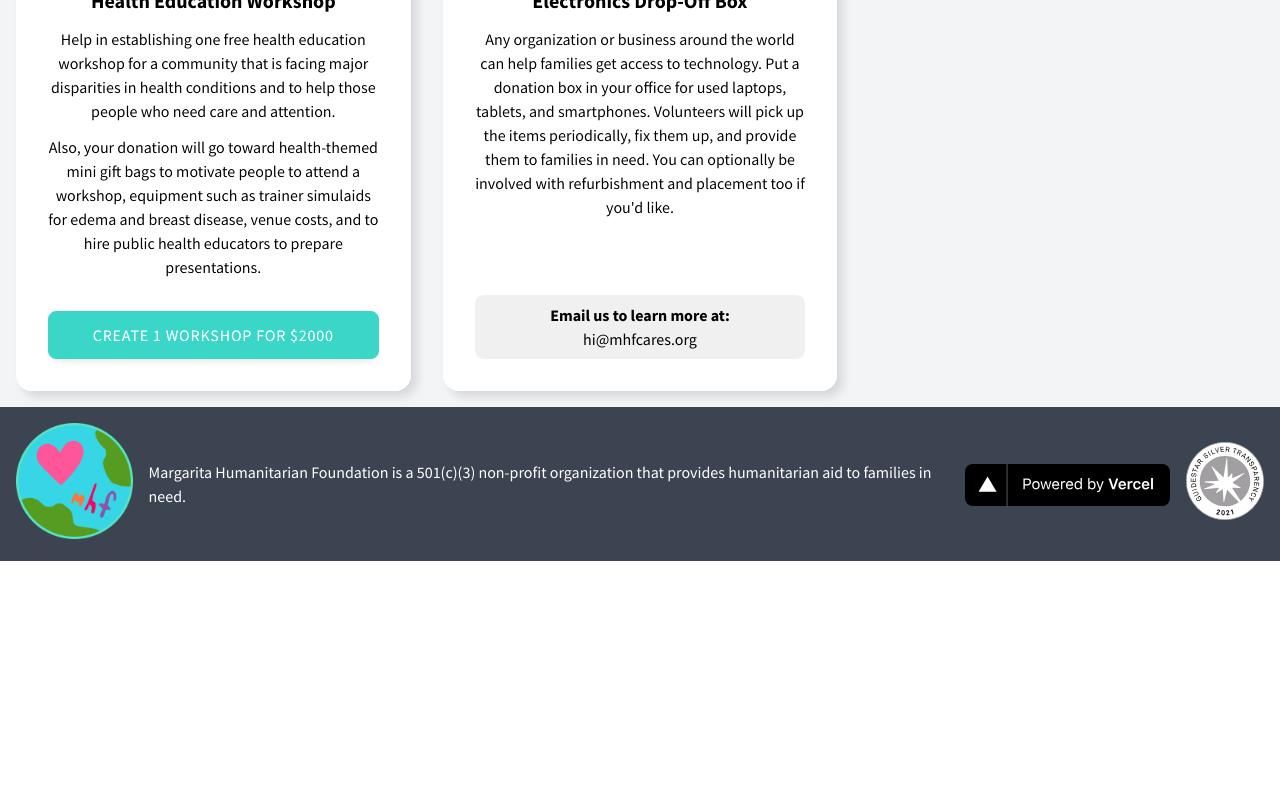
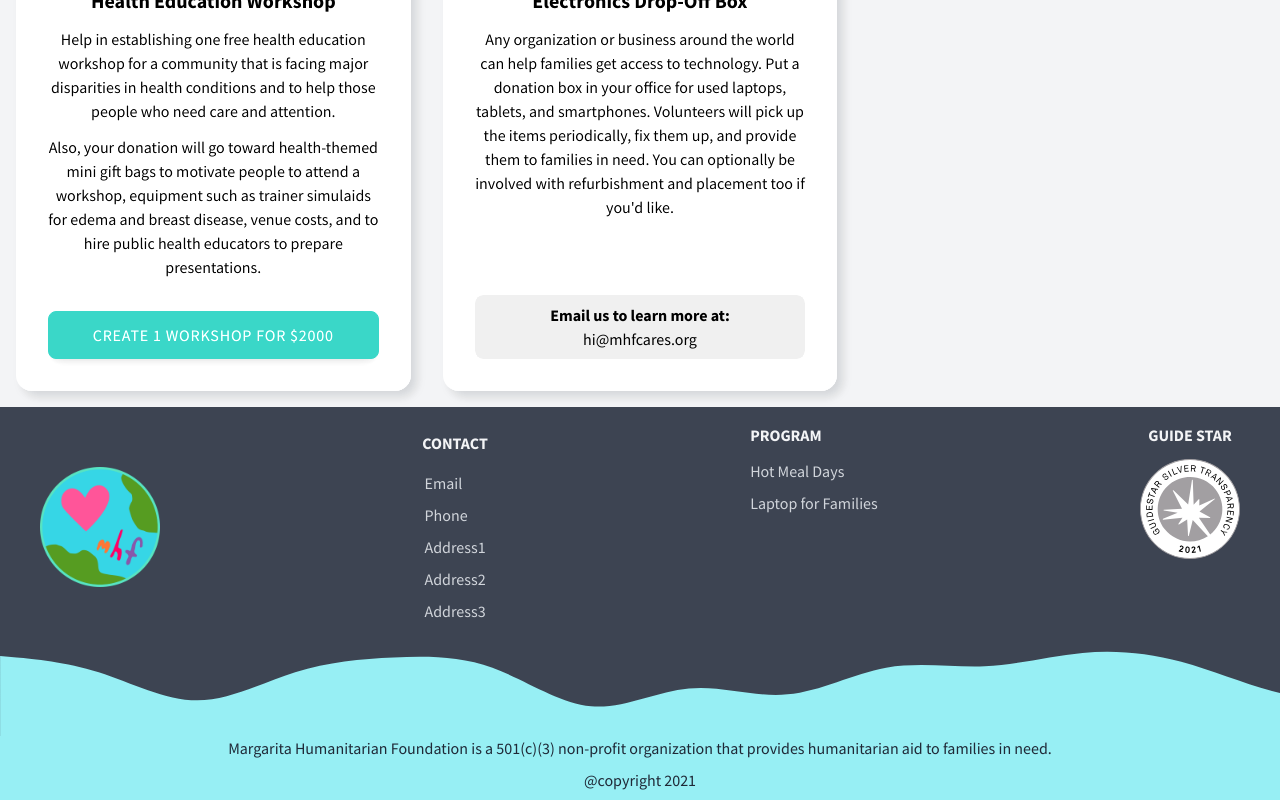
Before and after one commit to margaritahumanitarian/helpafamily, a Next.js app: page / in a window 1280 px wide. Shown: the part 3166-3966 px from the top of the page. Before the commit the page ends 3727 px from the top, so only its background shows below. Built offline with nearby package versions, Linux system fonts and the light colour scheme.

Commit message:
footer new design

```diff
--- a/components/Footer.js
+++ b/components/Footer.js
@@ -1,55 +1,172 @@
 import Image from 'next/image';
 import React from 'react';
 import { useContextTheme } from 'components/ThemeContext';
-
 export default function Footer() {
   const { theme, cardsBackgroundColor } = useContextTheme();
 
   return (
     <footer
-      className={`p-4 grid md:flex ${
+      className={`flex flex-col ${
         theme === 'dark' ? cardsBackgroundColor : 'bg-neutral'
       } text-neutral-content`}
+      style={{ background: '#3D4452' }}
     >
-      <div className="flex flex-col md:flex-row md:flex-auto items-center md:mr-4 mb-4 md:mb-0">
-        <div className="mb-2 md:mb-0">
+      <div className="flex flex-col py-4  justify-between max-w-screen-xl sm:flex-row px-10">
+        <div className="hidden sm:flex">
           <Image
             alt="mhf logo"
+            className="object-contain"
             height="120"
             src="/images/MHF-Color-300x300.png"
             width="120"
           />
         </div>
-        <div className="pl-4">
-          {
-            'Margarita Humanitarian Foundation is a 501(c)(3) non-profit organization that provides humanitarian aid to families in need.'
-          }
+        <div className="flex flex-col mt-2 items-center">
+          <p className="uppercase font-bold text-gray-100 md:mb-2">
+            {'Contact'}
+          </p>
+          <ul className="list-reset mb-2 text-center sm:text-left">
+            <li className="mt-2 md:block md:mr-0">
+              <a
+                className="no-underline text-gray-300 hover:text-teal"
+                href="#"
+              >
+                {'Email'}
+              </a>
+            </li>
+            <li className="mt-2 md:block md:mr-0">
+              <a
+                className="no-underline text-gray-300 hover:text-teal"
+                href="#"
+              >
+                {'Phone'}
+              </a>
+            </li>
+            <li className="mt-2 md:block md:mr-0">
+              <a
+                className="no-underline text-gray-300 hover:text-teal"
+                href="#"
+              >
+                {'Address1'}
+              </a>
+            </li>
+            <li className="mt-2 md:block md:mr-0">
+              <a
+                className="no-underline text-gray-300 hover:text-teal"
+                href="#"
+              >
+                {'Address2'}
+              </a>
+            </li>
+            <li className="mt-2 md:block md:mr-0">
+              <a
+                className="no-underline text-gray-300 hover:text-teal"
+                href="#"
+              >
+                {'Address3'}
+              </a>
+            </li>
+          </ul>
         </div>
+
+        <div className="flex flex-col mt-4 items-center sm:mt-0 sm:items-baseline">
+          <p className="uppercase font-bold text-gray-100 md:mb-1">
+            {'Program'}
+          </p>
+          <ul className="list-reset mb-2 text-center sm:text-left">
+            <li className="mt-2 md:block md:mr-0">
+              <a
+                className="no-underline text-gray-300 hover:text-teal"
+                href="#"
+              >
+                {'Hot Meal Days'}
+              </a>
+            </li>
+
+            <li className="mt-2 md:block md:mr-0">
+              <a
+                className="no-underline text-gray-300 hover:text-teal"
+                href="#"
+              >
+                {'Laptop for Families'}
+              </a>
+            </li>
+          </ul>
         </div>
-      <div className="flex md:flex-initial items-center justify-center md:ml-auto">
+        <div className="hidden item-center sm:flex flex-col ">
+          <p className="uppercase text-center font-bold text-gray-100 md:mb-1">
+            {'Guide Star'}
+          </p>
           <a
-          className="mr-4 mt-2"
-          href="https://vercel.com?utm_source=margaritahumanitarian&utm_campaign=oss"
-        >
-          <Image
-            alt="Powered by Vercel"
-            height="44"
-            src="/images/powered-by-vercel.svg"
-            width="212"
-          />
-        </a>
-        <a
+            className="mt-2"
             href="https://www.guidestar.org/profile/84-4323038"
             rel="noreferrer"
             target="_blank"
           >
             <Image
               alt="GuideStar Seal of Transparency"
-            height="80"
+              height="100"
               src="/images/GuideStarSeal.svg"
-            width="80"
+              width="100"
             />
           </a>
+        </div>
+      </div>
+      <div className="">
+        <div className="hidden sm:flex">
+          <svg
+            id="wave"
+            viewBox="0 0 1440 100"
+            xmlns="http://www.w3.org/2000/svg"
+          >
+            <path
+              d="M0,10L18.5,11.7C36.9,13,74,17,111,28.3C147.7,40,185,60,222,60C258.5,60,295,40,332,28.3C369.2,17,406,13,443,11.7C480,10,517,10,554,23.3C590.8,37,628,63,665,66.7C701.5,70,738,50,775,46.7C812.3,43,849,57,886,53.3C923.1,50,960,30,997,23.3C1033.8,17,1071,23,1108,21.7C1144.6,20,1182,10,1218,6.7C1255.4,3,1292,7,1329,16.7C1366.2,27,1403,43,1440,51.7C1476.9,60,1514,60,1551,65C1587.7,70,1625,80,1662,80C1698.5,80,1735,70,1772,55C1809.2,40,1846,20,1883,13.3C1920,7,1957,13,1994,18.3C2030.8,23,2068,27,2105,30C2141.5,33,2178,37,2215,38.3C2252.3,40,2289,40,2326,40C2363.1,40,2400,40,2437,45C2473.8,50,2511,60,2548,65C2584.6,70,2622,70,2640,70L2658.5,70L2658.5,100L2640,100C2621.5,100,2585,100,2548,100C2510.8,100,2474,100,2437,100C2400,100,2363,100,2326,100C2289.2,100,2252,100,2215,100C2178.5,100,2142,100,2105,100C2067.7,100,2031,100,1994,100C1956.9,100,1920,100,1883,100C1846.2,100,1809,100,1772,100C1735.4,100,1698,100,1662,100C1624.6,100,1588,100,1551,100C1513.8,100,1477,100,1440,100C1403.1,100,1366,100,1329,100C1292.3,100,1255,100,1218,100C1181.5,100,1145,100,1108,100C1070.8,100,1034,100,997,100C960,100,923,100,886,100C849.2,100,812,100,775,100C738.5,100,702,100,665,100C627.7,100,591,100,554,100C516.9,100,480,100,443,100C406.2,100,369,100,332,100C295.4,100,258,100,222,100C184.6,100,148,100,111,100C73.8,100,37,100,18,100L0,100Z"
+              fill="#97EFF4"
+            />
+          </svg>
+        </div>
+        <div className="sm:hidden">
+          <svg
+            height="110"
+            preserveAspectRatio="none"
+            viewBox="0 -20 700 110"
+            width="100%"
+          >
+            <path
+              d="M0,10 c80,-18 230,-12 350,7 c80,13 260,17 350,-5 v100 h-700z"
+              fill="#97EFF4"
+            />
+          </svg>
+        </div>
+        <div
+          className="flex flex-col bg-teal items-center text-gray-800 md:flex-auto md:mb-0"
+          // style={{ background: '#97EFF4' }}
+        >
+          <div className="-mt-8 mb-4 flex flex-col sm:hidden ">
+            <p className="uppercase text-center font-bold text-gray-800 md:mb-1">
+              {'Guide Star'}
+            </p>
+            <a
+              className="mt-2"
+              href="https://www.guidestar.org/profile/84-4323038"
+              rel="noreferrer"
+              target="_blank"
+            >
+              <Image
+                alt="GuideStar Seal of Transparency"
+                height="100"
+                src="/images/GuideStarSeal.svg"
+                width="100"
+              />
+            </a>
+          </div>
+          <div className="w-9/12 hidden text-center sm:block ">
+            {
+              'Margarita Humanitarian Foundation is a 501(c)(3) non-profit organization that provides humanitarian aid to families in need.'
+            }
+          </div>
+          <div className=" my-2">{`@copyright ${new Date().getFullYear()}`}</div>
+        </div>
       </div>
     </footer>
   );
--- a/tailwind.config.js
+++ b/tailwind.config.js
@@ -28,6 +28,9 @@ module.exports = {
       // => @media (min-width: 1280px) { ... }
     },
     extend: {
+      colors: {
+        teal: '#97EFF4',
+      },
       gridAutoRows: {
         card: 'min-content 1fr min-content',
       },
```
Lines whose indentation alone changed are shown as unchanged.
